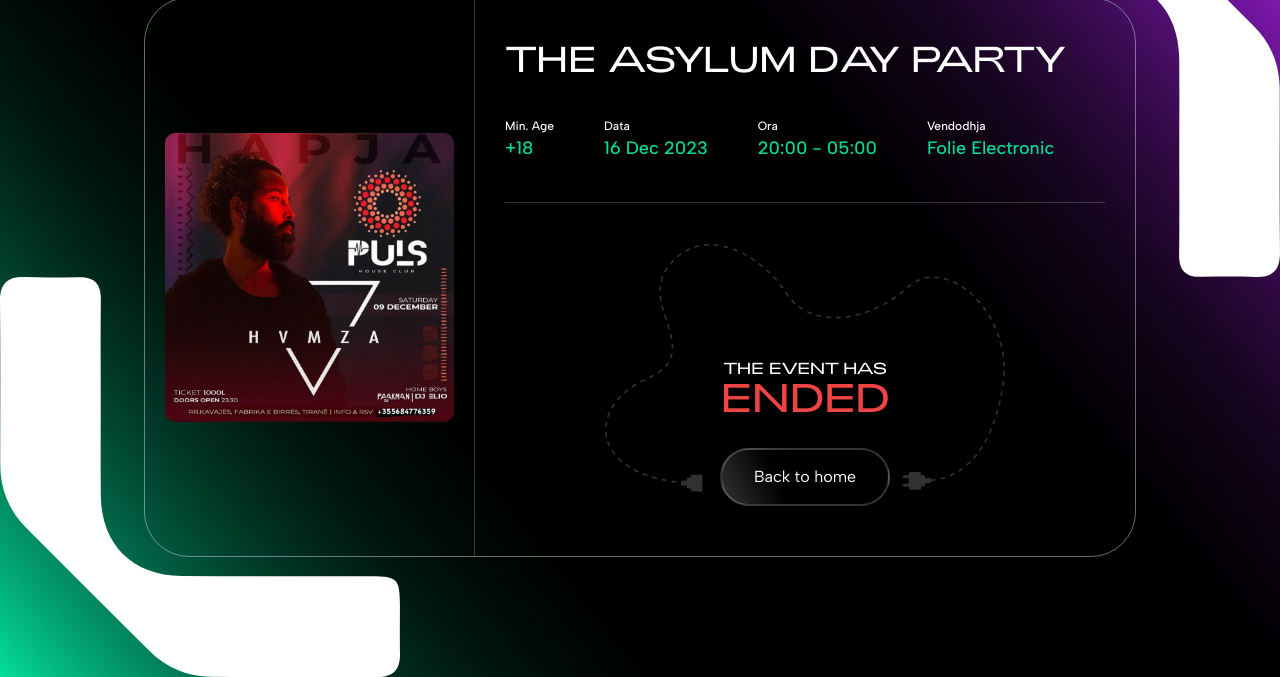
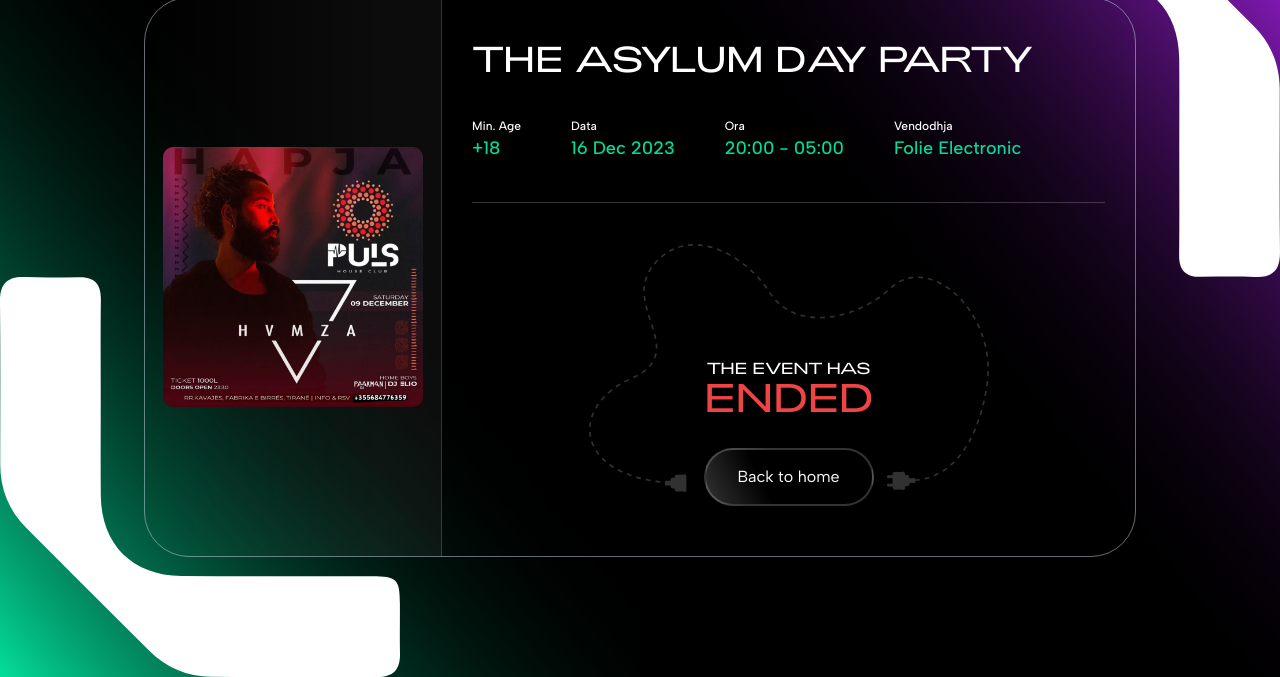
Before and after one commit to anxheloo/x-events-personal, a website: page eventEnded.html in a window 1280 px wide. Shown: the part 123-800 px from the top of the page. Drawn offline with nearby package versions, Linux system fonts and the light colour scheme.

Commit message:
adding linear gradient to container

```diff
--- a/eventEnded.html
+++ b/eventEnded.html
@@ -10,7 +10,7 @@
     <link rel="stylesheet" href="https://cdn.jsdelivr.net/npm/swiper@11/swiper-bundle.min.css" />
     <script src="/src/js/jquerymin.js"></script>
     <script src="/src/js/custom.js"></script>
-    <style>
+    <!-- <style>
       html,
       body {
         position: relative;
@@ -92,7 +92,7 @@
         width: 73% !important;
         }
       }
-    </style>
+    </style> -->
   </head>
   <body>
     <div class="background w-full h-screen relative">
@@ -186,12 +186,12 @@
 
           <div class="m-auto flex h-full w-full flex-col xl:flex-row  overflow-y-scroll xl:overflow-hidden">
 
-                <div class="flex justify-center items-center xl:w-1/3 w-full py-[20px] px-[20px] border-r-[1px] border-white border-opacity-20 mt-10 xl:mt-0">
-                        <img src="/src/assets/EVENTS/puls.png" alt="event-photo" class="max-w-[350px] min-w-[260px] max-h-[350px]  rounded-[10px]">
+                <div class="flex justify-center items-center xl:w-[30%] w-full py-[20px] px-[20px] border-r-[1px] border-white border-opacity-20 mt-10 xl:mt-0 containerGradient ">
+                        <img src="/src/assets/EVENTS/puls.png" alt="event-photo" class="max-w-[350px] min-w-[260px] max-h-[350px]  rounded-[10px] ">
 
                 </div>
 
-                <div class="xl:w-2/3 w-full  mt-10 ">
+                <div class="xl:w-[70%] w-full  mt-10 ">
                     <div class="  md:px-[30px] flex flex-col ">
                         <p class="md:text-4xl text-lg text-white text-center xl:text-left ">THE ASYLUM DAY PARTY</p>
 
--- a/src/css/event.css
+++ b/src/css/event.css
@@ -213,8 +213,15 @@ select#general-admission option {
   background-image: linear-gradient(
     65deg,
     rgba(255, 255, 255, 0.2) 0%,
-    /* black 30%, */ black 35%
+    black 35%
   );
+}
+
+/* ffffff65 */
+/* 00000000 */
+
+.containerGradient {
+  background: linear-gradient(270deg, #ffffff0c 20%, #00000000 100%);
 }
 
 @media only screen and (max-width: 768px) {
```
Also changed, not shown: dist/output.css.
